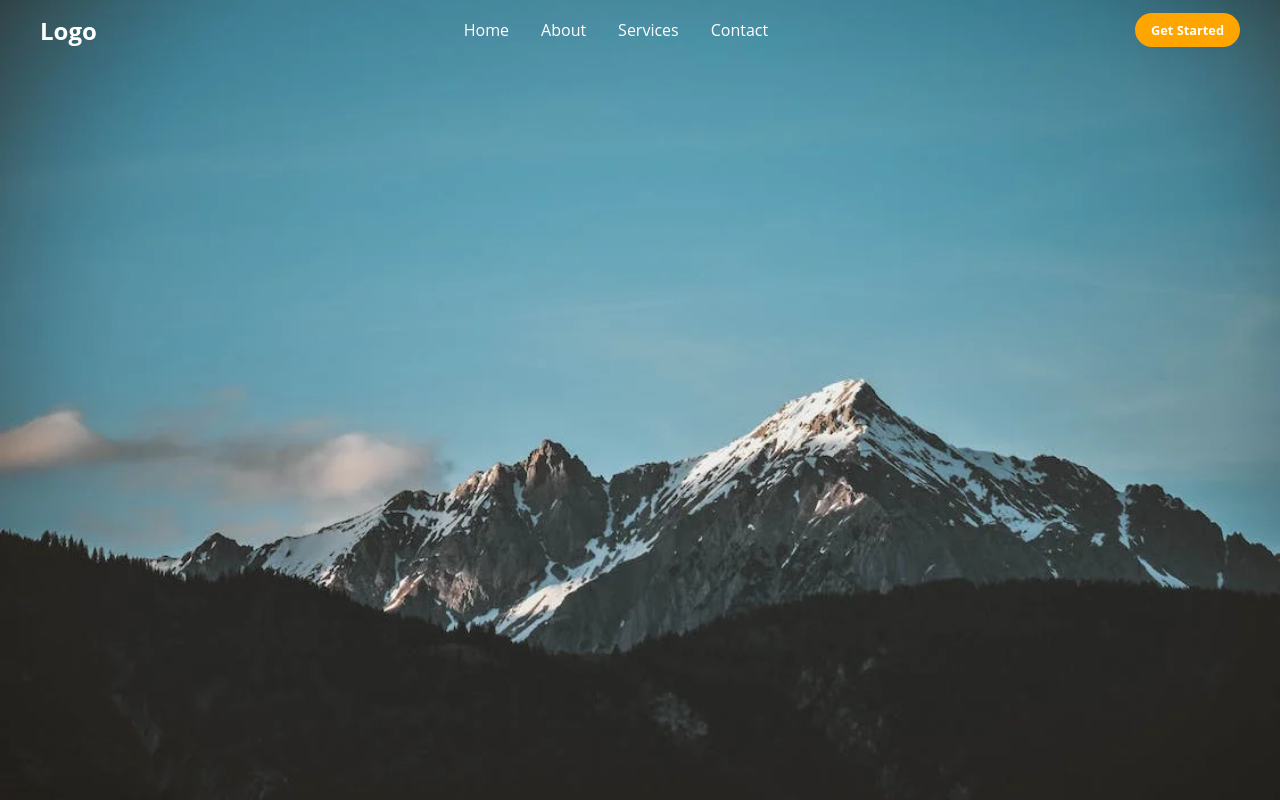
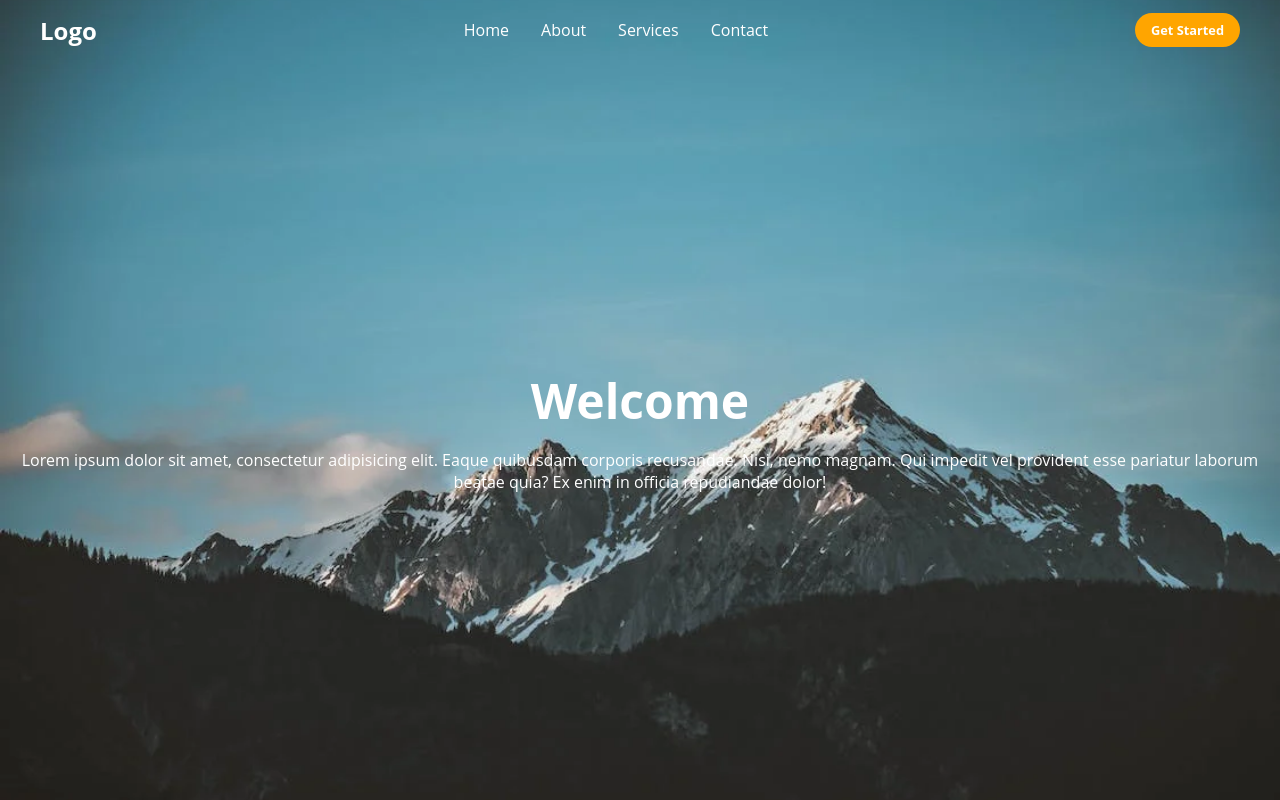
Before and after one commit to draunzler/responsive-nav, a plain HTML site: page index.html in a window 1280 px wide. Drawn offline with Linux system fonts and the light colour scheme.

Commit message:
updated hero section

```diff
--- a/index.html
+++ b/index.html
@@ -30,6 +30,14 @@
                 <li><a href="#" class="action_btn">Get Started</a></li>
             </div>
         </header>
+        <main>
+            <section id="hero">
+                <h1>Welcome</h1>
+                <p>
+                    Lorem ipsum dolor sit amet, consectetur adipisicing elit. Eaque quibusdam corporis recusandae. Nisi, nemo magnam. Qui impedit vel provident esse pariatur laborum beatae quia? Ex enim in officia repudiandae dolor!
+                </p>
+            </section>
+        </main>
         <script>
             const toggleBtn=document.querySelector('.toggle_btn')
             const toggleBtnIcon=document.querySelector('.toggle_btn i')
--- a/style.css
+++ b/style.css
@@ -95,6 +95,19 @@ header{
     display: flex;
     justify-content: center;
 }
+section#hero{
+    height: calc(100vh - 60px);
+    display: flex;
+    flex-direction: column;
+    align-items: center;
+    justify-content: center;
+    text-align: center;
+    color: #fff;
+}
+#hero h1{
+    font-size: 3rem;
+    margin-bottom: 1rem;
+}
 @media (max-width: 992px){
     .navbar .links,
     .navbar .action_btn{
```
